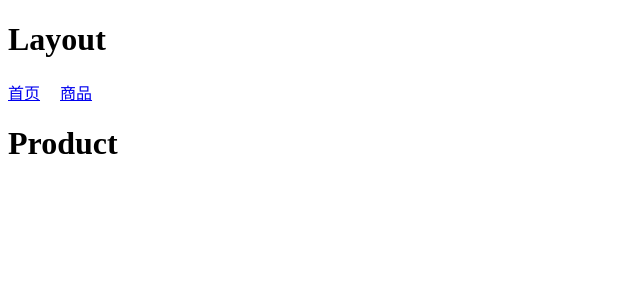
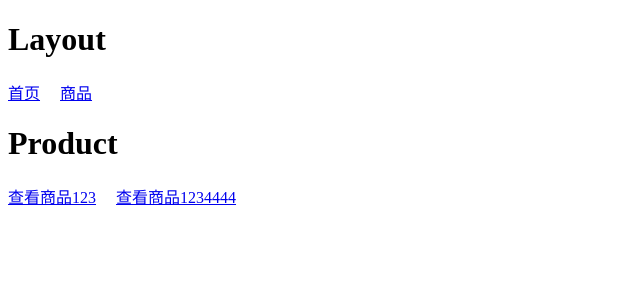
Before and after one commit to kongmingLatern/MiniRouter, a React (Create React App) app: page /product in a window 1280 px wide. Shown: the top 300 px of the page, without its empty margins (0-640 px from the left). Built offline with nearby package versions, Linux system fonts and the light colour scheme.

Commit message:
feat: dynamic Route

```diff
--- a/src/App.js
+++ b/src/App.js
@@ -7,7 +7,11 @@ export default function App() {
         <Routes>
           <Route path="/" element={<Layout />}>
             <Route index element={<Home />}></Route>
-            <Route path="product" element={<Product />}></Route>
+            <Route path="product" element={<Product />}>
+              <Route path="123" element={<ProductDetail />}></Route>
+              {/* 动态路由 */}
+              <Route path=":id" element={<ProductDetail />}></Route>
+            </Route>
           </Route>
         </Routes>
       </Router>
@@ -37,6 +41,16 @@ function Product() {
   return (
     <>
       <h1>Product</h1>
+      <Link to="/product/123" style={{ "marginRight": "20px" }}>查看商品123</Link>
+      <Link to="/product/1234444">查看商品1234444</Link>
+      <Outlet />
     </>
   )
 }
+function ProductDetail() {
+  return (
+    <>
+      <h1>ProductDetail</h1>
+    </>
+  )
+}
```
